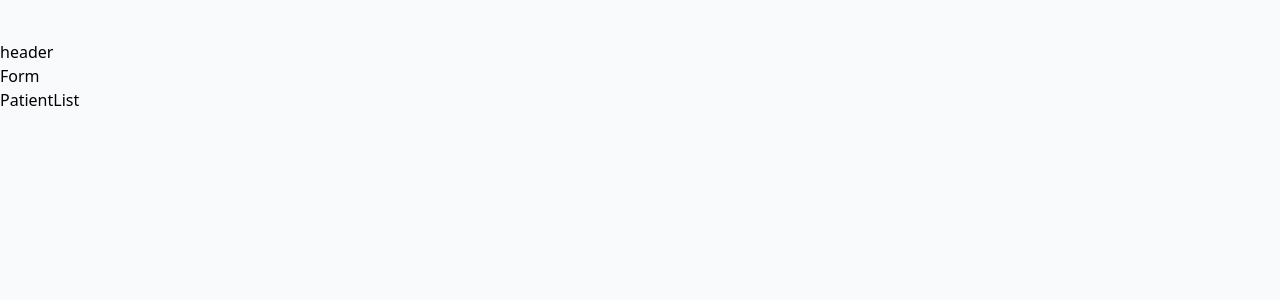
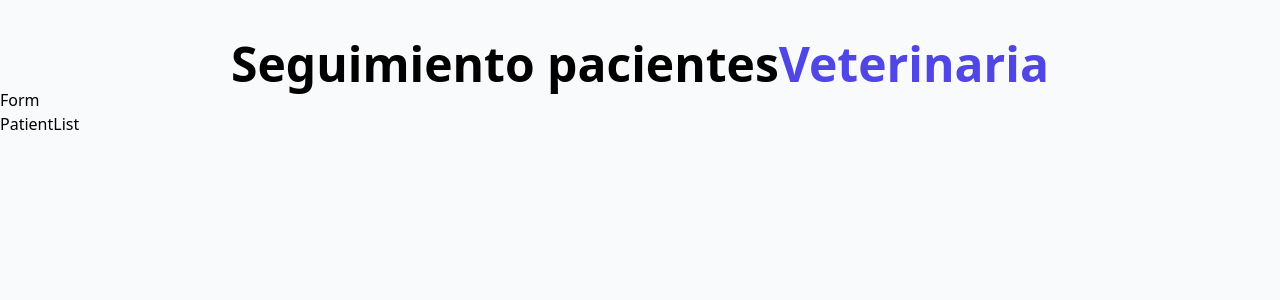
Before and after one commit to ClaudioRdo/appointments-project, a React (Vite) app: page / in a window 1280 px wide. Shown: the top 300 px of the page. Built offline with nearby package versions, Linux system fonts and the light colour scheme.

Commit message:
Styling header

```diff
--- a/src/components/Header.jsx
+++ b/src/components/Header.jsx
@@ -1,6 +1,9 @@
 const Header = () => {
   return (
-    <div>header</div>
+    <h1 className="font-black text-5xl text-center md:w-2/3 mx-auto">
+      Seguimiento pacientes
+      <span className="text-indigo-600">Veterinaria</span>
+    </h1>
   )
 }
 
```
